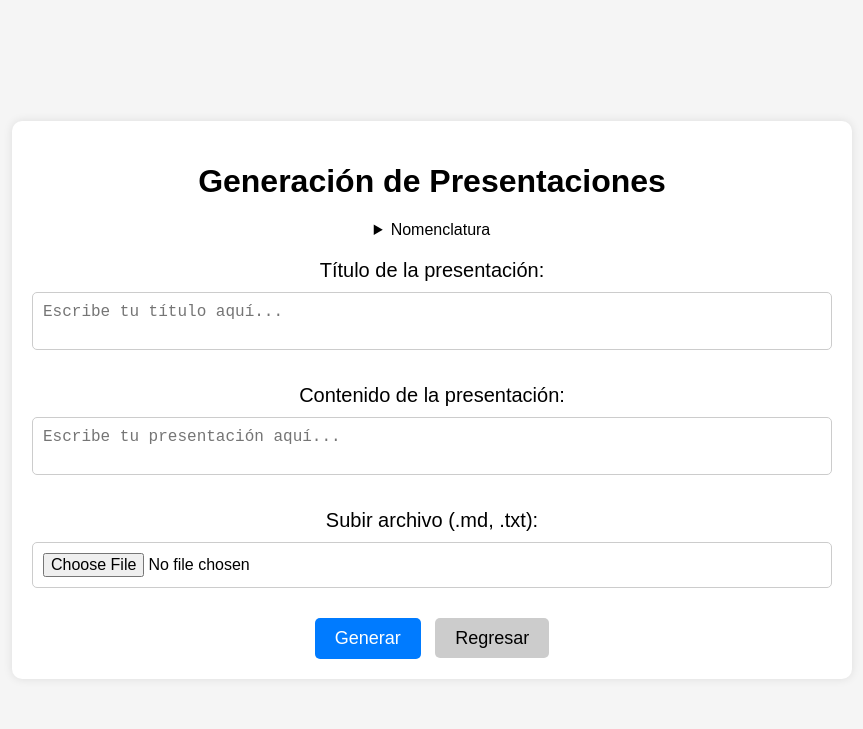
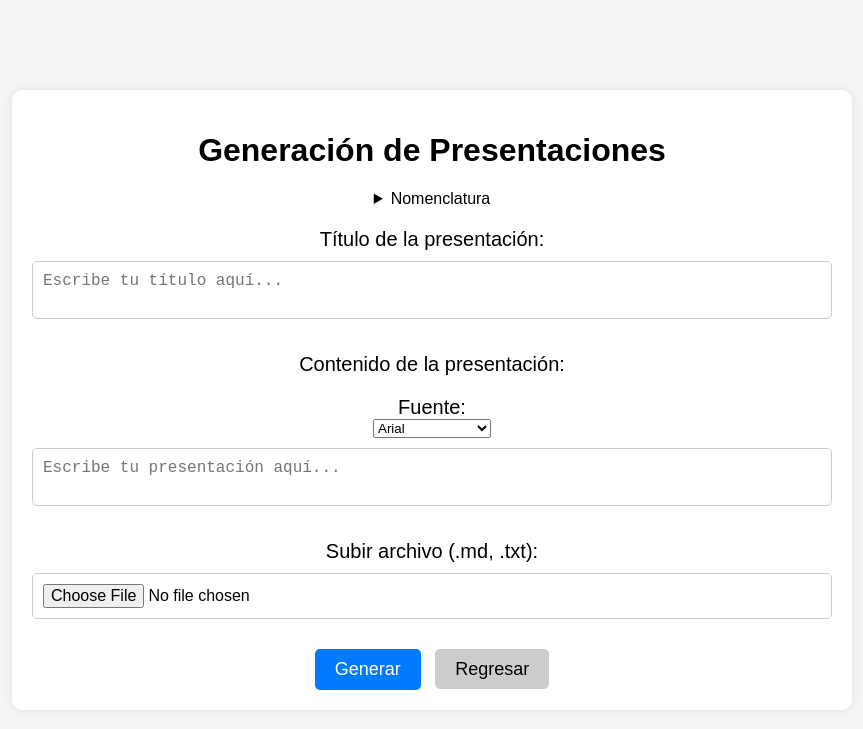
Before and after one commit to KirihaDC/AdimistracionProyectosE3, a Django app: page /crear_archivo/ in a window 1280 px wide. Shown: the top 729 px of the page, without its empty margins (208-1071 px from the left). Run offline with Django 3.2, Linux system fonts and the light colour scheme.

Commit message:
Se agrego la funcionalidad de cambio de Fuente v1

```diff
--- /dev/null
+++ b/ProyecAdmin/django_app/PresentacionesTXT/Prueba de Fuentes.txt
@@ -0,0 +1,3 @@
+&~ Franklin Gothic
+<Titulo>Como dis..</Titulo>
+Como que si te enseñan un bebé y dices "esta bonito", este, obvia... Y en tu mente no piensas eso es que no estas siendo sincero, pero si lo dices que "está bien qlero", se oye feo
--- a/ProyecAdmin/django_app/PresentacionesTXT/Test.txt
+++ b/ProyecAdmin/django_app/PresentacionesTXT/Test.txt
@@ -1,3 +1,4 @@
+&~ Arial
 <Titulo> Este es un titulo </Titulo>
 Hola Juan Caglos
 y esta es mi primera diapositiva
--- a/ProyecAdmin/django_app/presentaciones/templates/Presentaciones.html
+++ b/ProyecAdmin/django_app/presentaciones/templates/Presentaciones.html
@@ -139,6 +139,18 @@
             <label for="tituloPresentacion">Título de la presentación:</label>
             <textarea id="tituloPresentacion" name="tituloPresentacion" placeholder="Escribe tu título aquí..." onkeydown="if (event.keyCode == 13) { this.value += '\n'; return false; }">{{ titulo }}</textarea>
             <label for="contenidoPresentacion">Contenido de la presentación:</label>
+            <!--aqui va el selector de fuentes-->
+            <label for="selectorfuentes">Fuente:</label>
+            <select id="selectorfuentes" onchange="writefontdata();">
+                <option value="Arial">Arial</option>
+                <option value="Courrier">Courrier</option>
+                <option value="Tw Cen MT">Tw Cen MT</option>
+                <option value="Impact">Impact</option>
+                <option value="Franklin Gothic">Franklin Gothic</option>
+                <option value="Calibri">Calibri</option>
+                <option value="Comic Sans MS">Comic Sans MS</option>
+                <option value="Papyrus">Papyrus</option>
+             </select><br>
             <textarea id="contenidoPresentacion" name="contenidoPresentacion" placeholder="Escribe tu presentación aquí..." onkeydown="if (event.keyCode == 13) { this.value += '\n'; return false; }">{{ file_content }}</textarea>
             {{ form.as_p }}
             <label for="file">Subir archivo (.md, .txt):</label>
@@ -183,6 +195,28 @@
             };
         }
 
+        //asigna una fuente a un archivo
+        function writefontdata(){
+                var selectedFont = document.getElementById("selectorfuentes").value;
+                console.log("La fuente actual es: "+String(selectedFont));
+                var textareafield = document.getElementById("contenidoPresentacion");
+                var fontspec = "&~".concat(" ",selectedFont);
+                var content = textareafield.value;
+                var fontdefindex = console.log(content.indexOf("&"))
+
+                //verifica que no haya una definicion de la fuente anteriormente
+                if (content.indexOf("&") == 0){
+                    //cambia la primera linea por una kk aca chafa para definir el tipo de fuente nuevo.
+                    console.log("I shat my pants");
+                    content = content.substring(content.indexOf("\n") + 1);
+                } else {
+                    //si no ps se hace wei y no hace nada
+                    content = content;
+                }
+                //cambia el valor del texto seleccionado
+                textareafield.value = fontspec + "\n" + content;
+            }
+
         // Leer el contenido del archivo y cargarlo en el textarea
         document.getElementById('file').addEventListener('change', function(e) {
             var file = e.target.files[0];
--- a/ProyecAdmin/django_app/presentaciones/views.py
+++ b/ProyecAdmin/django_app/presentaciones/views.py
@@ -106,34 +106,44 @@
         with open(ruta_archivo, 'r') as archivo:
             for linea in archivo:
                 linea = linea.strip()
-
-                if linea.startswith('<Titulo>') and linea.endswith('</Titulo>'):
-                    titulo_actual = f'<strong style="font-size: larger;">{linea[8:-9]}</strong>'  # Quitar etiquetas <Titulo> y </Titulo>
-                    titulo_actual += f'<span style="float: right; font-size: smaller;">Página {numero_pagina}</span>'
-                    numero_pagina += 1
+                font_changed = False;
+                #robarse el texto que indica la fuente
+                if linea.startswith('&~ '):
+                    name = linea[3:]
+                    #nadamas para verificar
+                    #contenido_actual.append(f'<p>{path}</p>')
+                    contenido_actual.append(f'<font face="{name}">')
+                    font_changed = True;
                 else:
-                    # Buscar y reemplazar las etiquetas de color con el código CSS correspondiente
-                    colores = {
-                        'Red': 'color: red;',
-                        'Blue': 'color: blue;',
-                        'Green': 'color: green;',
-                        'Yllw': 'color: yellow;',
-                        'Black': 'color: black;',
-                        'Orge': 'color: orange;',
-                        'Brwn': 'color: brown;'
-                    }
-                    for color, style in colores.items():
-                        linea = linea.replace(f'<{color}>', f'<span style="{style}">').replace(f'</{color}>', '</span>')
-
+                    if linea.startswith('<Titulo>') and linea.endswith('</Titulo>'):
+                        titulo_actual = f'<strong style="font-size: larger;">{linea[8:-9]}</strong>'  # Quitar etiquetas <Titulo> y </Titulo>
+                        titulo_actual += f'<span style="float: right; font-size: smaller;">Página {numero_pagina}</span>'
+                        numero_pagina += 1
+                    else:
+                        # Buscar y reemplazar las etiquetas de color con el código CSS correspondiente
+                        colores = {
+                            'Red': 'color: red;',
+                            'Blue': 'color: blue;',
+                            'Green': 'color: green;',
+                            'Yllw': 'color: yellow;',
+                            'Black': 'color: black;',
+                            'Orge': 'color: orange;',
+                            'Brwn': 'color: brown;'
+                        }
+                        for color, style in colores.items():
+                            linea = linea.replace(f'<{color}>', f'<span style="{style}">').replace(f'</{color}>', '</span>')
                     contenido_actual.append(f'<p>{linea}</p>')
 
-                if not linea or len(linea.strip()) == 0:
-                    diapositivas.append((titulo_actual, contenido_actual))
-                    titulo_actual = ''
-                    contenido_actual = []
+                    if not linea or len(linea.strip()) == 0:
+                        if (font_changed == True):
+                            contenido_actual.append(f'</font>')
+                        else:
+                            diapositivas.append((titulo_actual, contenido_actual))
+                            titulo_actual = ''
+                            contenido_actual = []
 
-        if titulo_actual or contenido_actual:
-            diapositivas.append((titulo_actual, contenido_actual))
+            if titulo_actual or contenido_actual:
+                diapositivas.append((titulo_actual, contenido_actual))
 
         return render(request, 'ver_presentacion.html', {'diapositivas': diapositivas})
 
```
Also changed, not shown: ProyecAdmin/django_app/presentaciones/templates/editar_presentacion.html (+35 -0 lines), ProyecAdmin/django_app/db.sqlite3.
